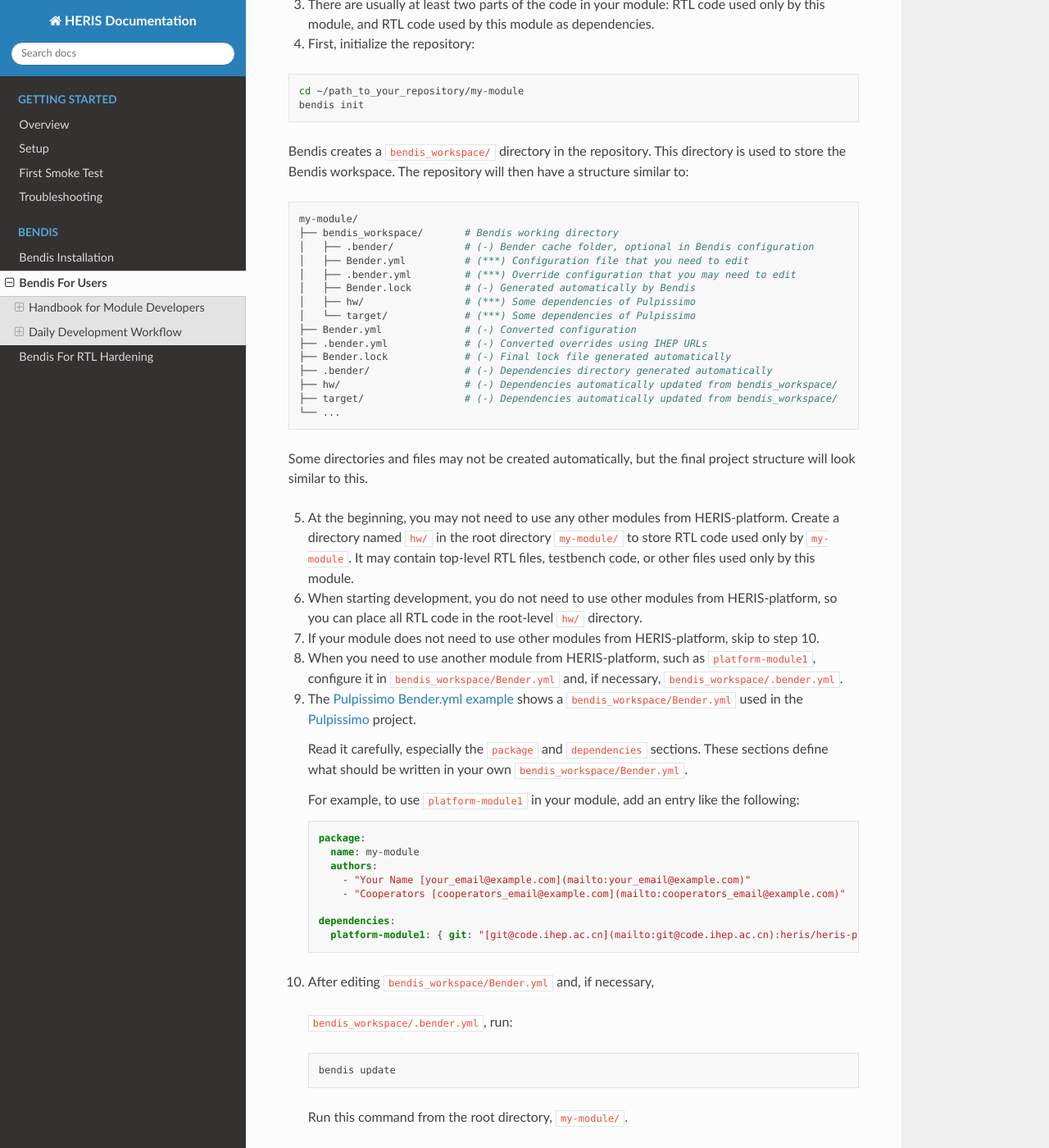
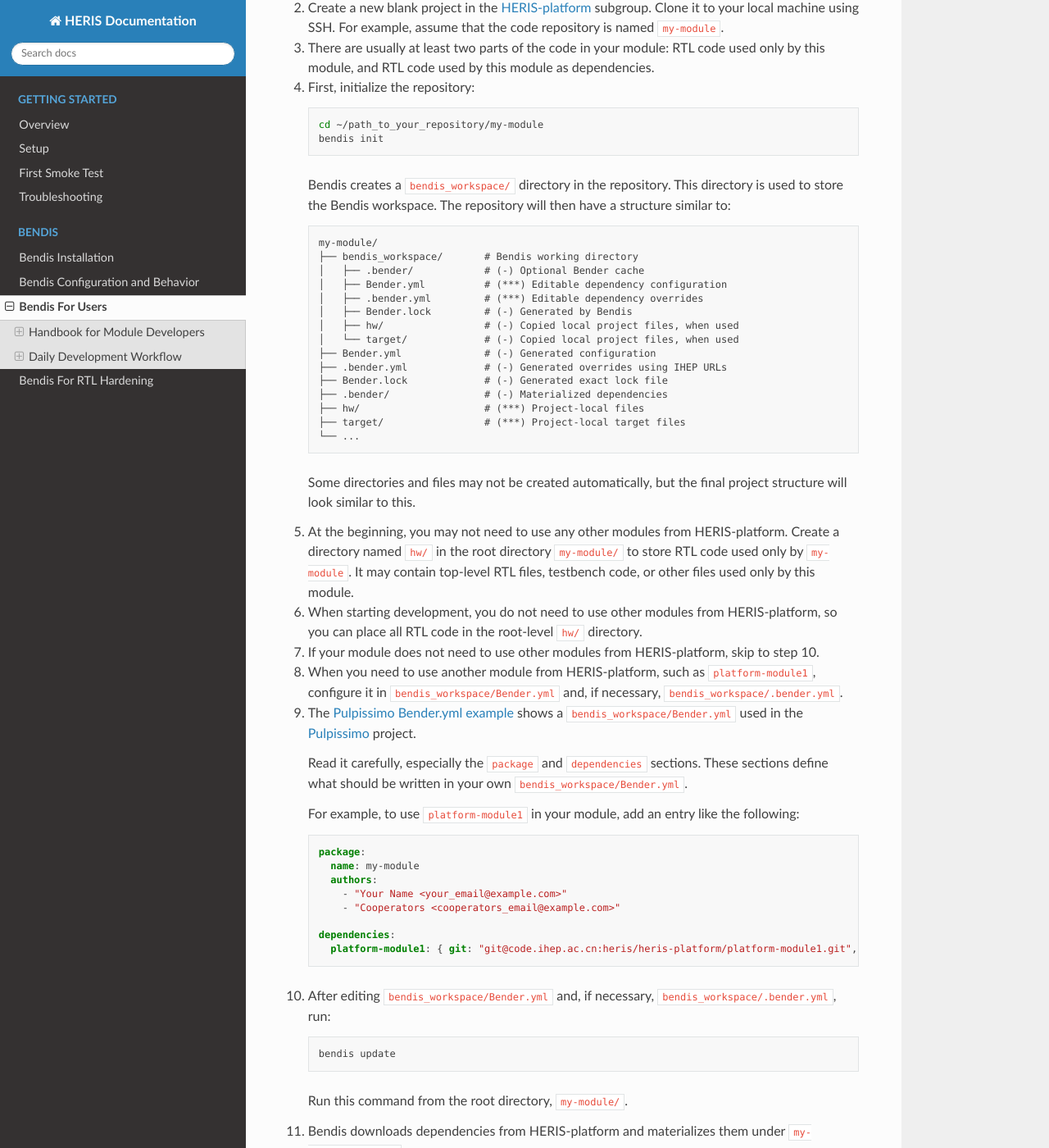
Before and after one commit to albertc9/HERIS-Doc, a Sphinx documentation site: the page built from docs/source/bendis/bendis-for-development.rst, in a window 1280 px wide and 1400 px high, scrolled down 611 px. Shown: the whole window at 82% size. Built offline with Sphinx 7.4.7 and the Read the Docs theme 3.1.0, drawn with Linux system fonts in a browser that asks for light colours; pages that are not in the unit, such as notebooks, are missing from menus; some of the changed text lies outside the part shown.

Commit message:
update bendis documentation for 0.5.12

```diff
--- a/docs/source/bendis/bendis-for-development.rst
+++ b/docs/source/bendis/bendis-for-development.rst
@@ -9,10 +9,10 @@
 
 .. important::
 
-**One Word:** Edit configuration in ``bendis_workspace/``, and edit code
-used only by your module in the root directory.
+   **One Word:** Edit configuration in ``bendis_workspace/``, and edit code
+   used only by your module in the root directory.
 
-Always run ``bendis update`` in the root directory.
+   Always run ``bendis update`` in the root directory.
 
 Handbook for Module Developers
 -----------------------------------
@@ -34,36 +34,35 @@
 
 4. First, initialize the repository:
 
-.. code-block:: sh
+   .. code-block:: sh
 
-   cd ~/path_to_your_repository/my-module
-   bendis init
+      cd ~/path_to_your_repository/my-module
+      bendis init
 
+   Bendis creates a ``bendis_workspace/`` directory in the repository. This
+   directory is used to store the Bendis workspace. The repository will then
+   have a structure similar to:
 
-Bendis creates a ``bendis_workspace/`` directory in the repository. This
-directory is used to store the Bendis workspace. The repository will then
-have a structure similar to:
+   .. code-block:: text
 
-.. code-block:: sh
+      my-module/
+      ├── bendis_workspace/       # Bendis working directory
+      │   ├── .bender/            # (-) Optional Bender cache
+      │   ├── Bender.yml          # (***) Editable dependency configuration
+      │   ├── .bender.yml         # (***) Editable dependency overrides
+      │   ├── Bender.lock         # (-) Generated by Bendis
+      │   ├── hw/                 # (-) Copied local project files, when used
+      │   └── target/             # (-) Copied local project files, when used
+      ├── Bender.yml              # (-) Generated configuration
+      ├── .bender.yml             # (-) Generated overrides using IHEP URLs
+      ├── Bender.lock             # (-) Generated exact lock file
+      ├── .bender/                # (-) Materialized dependencies
+      ├── hw/                     # (***) Project-local files
+      ├── target/                 # (***) Project-local target files
+      └── ...
 
-   my-module/
-   ├── bendis_workspace/       # Bendis working directory
-   │   ├── .bender/            # (-) Bender cache folder, optional in Bendis configuration
-   │   ├── Bender.yml          # (***) Configuration file that you need to edit
-   │   ├── .bender.yml         # (***) Override configuration that you may need to edit
-   │   ├── Bender.lock         # (-) Generated automatically by Bendis
-   │   ├── hw/                 # (***) Some dependencies of Pulpissimo
-   │   └── target/             # (***) Some dependencies of Pulpissimo
-   ├── Bender.yml              # (-) Converted configuration
-   ├── .bender.yml             # (-) Converted overrides using IHEP URLs
-   ├── Bender.lock             # (-) Final lock file generated automatically
-   ├── .bender/                # (-) Dependencies directory generated automatically
-   ├── hw/                     # (-) Dependencies automatically updated from bendis_workspace/
-   ├── target/                 # (-) Dependencies automatically updated from bendis_workspace/
-   └── ...
-
-Some directories and files may not be created automatically, but the final
-project structure will look similar to this.
+   Some directories and files may not be created automatically, but the final
+   project structure will look similar to this.
 
 5. At the beginning, you may not need to use any other modules from
    HERIS-platform. Create a directory named ``hw/`` in the root directory
@@ -101,13 +100,13 @@
       package:
         name: my-module
         authors:
-          - "Your Name [your_email@example.com](mailto:your_email@example.com)"
-          - "Cooperators [cooperators_email@example.com](mailto:cooperators_email@example.com)"
+          - "Your Name <your_email@example.com>"
+          - "Cooperators <cooperators_email@example.com>"
 
       dependencies:
-        platform-module1: { git: "[git@code.ihep.ac.cn](mailto:git@code.ihep.ac.cn):heris/heris-platform/platform-module1.git", version: x.y.z }
+        platform-module1: { git: "git@code.ihep.ac.cn:heris/heris-platform/platform-module1.git", version: x.y.z }
 
-10.  After editing ``bendis_workspace/Bender.yml`` and, if necessary,
+10. After editing ``bendis_workspace/Bender.yml`` and, if necessary,
     ``bendis_workspace/.bender.yml``, run:
 
     .. code-block:: zsh
@@ -116,29 +115,30 @@
 
     Run this command from the root directory, ``my-module/``.
 
-11.  Bendis downloads dependencies from HERIS-platform. Dependencies are
-    automatically updated in the root directory, ``my-module/``.
+11. Bendis downloads dependencies from HERIS-platform and materializes them
+    under ``my-module/.bender/``.
 
-    The root-level ``hw/`` and ``target/`` directories are copied to and
-    override ``bendis_workspace/hw/`` and ``bendis_workspace/target/``.
+    Bendis detects top-level directories used by local ``path`` dependencies and
+    copies them from the project root into ``bendis_workspace/``. If no local
+    Path dependency is configured, it uses ``hw/`` and ``target/``.
 
     .. warning::
 
-       Never edit ``bendis_workspace/hw/`` or
-       ``bendis_workspace/target/``. Changes in these directories will be lost
-       after running ``bendis update``.
+       Never edit copied local dependency directories under
+       ``bendis_workspace/``. Changes in these directories will be lost after
+       running ``bendis update``.
 
     In summary, edit RTL code used only by your module in the root directory,
     and edit Bendis configuration files in ``bendis_workspace/``.
 
-12.  Run the following command from the root directory, ``my-module/``, to
+12. Run the following command from the root directory, ``my-module/``, to
     generate the Vivado compilation script ``compiles.tcl``:
 
     .. code-block:: zsh
 
        bendis script vivado -t vivado > compiles.tcl
 
-13.  Open or create a Vivado project and run ``compiles.tcl`` from the Vivado
+13. Open or create a Vivado project and run ``compiles.tcl`` from the Vivado
     Tcl console. The script automatically adds all RTL code from the
     sub-modules to the Vivado project as linked files:
 
@@ -146,12 +146,12 @@
 
        source ~/path_to_your_project/my-module/compiles.tcl
 
-14.  Continue developing the module in Vivado. All RTL code and other files
+14. Continue developing the module in Vivado. All RTL code and other files
     under ``hw/`` and ``target/``, together with dependencies downloaded from
     HERIS-platform and stored under ``.bender/git/``, are automatically linked
     and added to the Vivado project.
 
-15.  Whenever you need to modify the module:
+15. Whenever you need to modify the module:
 
     * If the change affects only your module, edit the RTL code under the
       root-level ``hw/`` directory. There is no need to run
@@ -241,9 +241,10 @@
 
    .. warning::
 
-      If the module uses another path to store RTL files, report the issue to
-      the Bendis maintainers immediately, for example Albert L. Cheung at
-      ``albert.cheung@cernNOSPAMPLEASE.com``.
+      Bendis supports project-local dependencies outside ``hw/`` and
+      ``target/``. Keep their paths relative to the project and declare them
+      in ``bendis_workspace/Bender.yml`` or
+      ``bendis_workspace/.bender.yml``.
 
 3. Copy ``Bender.yml`` and ``.bender.yml`` into ``bendis_workspace/`` and run:
 
```
Also changed, not shown: docs/source/bendis/bendis-for-hardening.rst (+9 -4 lines), docs/source/bendis/bendis-general.rst (added, +94 -0 lines), docs/source/bendis/bendis-install.rst (+14 -27 lines), 1 other file.
